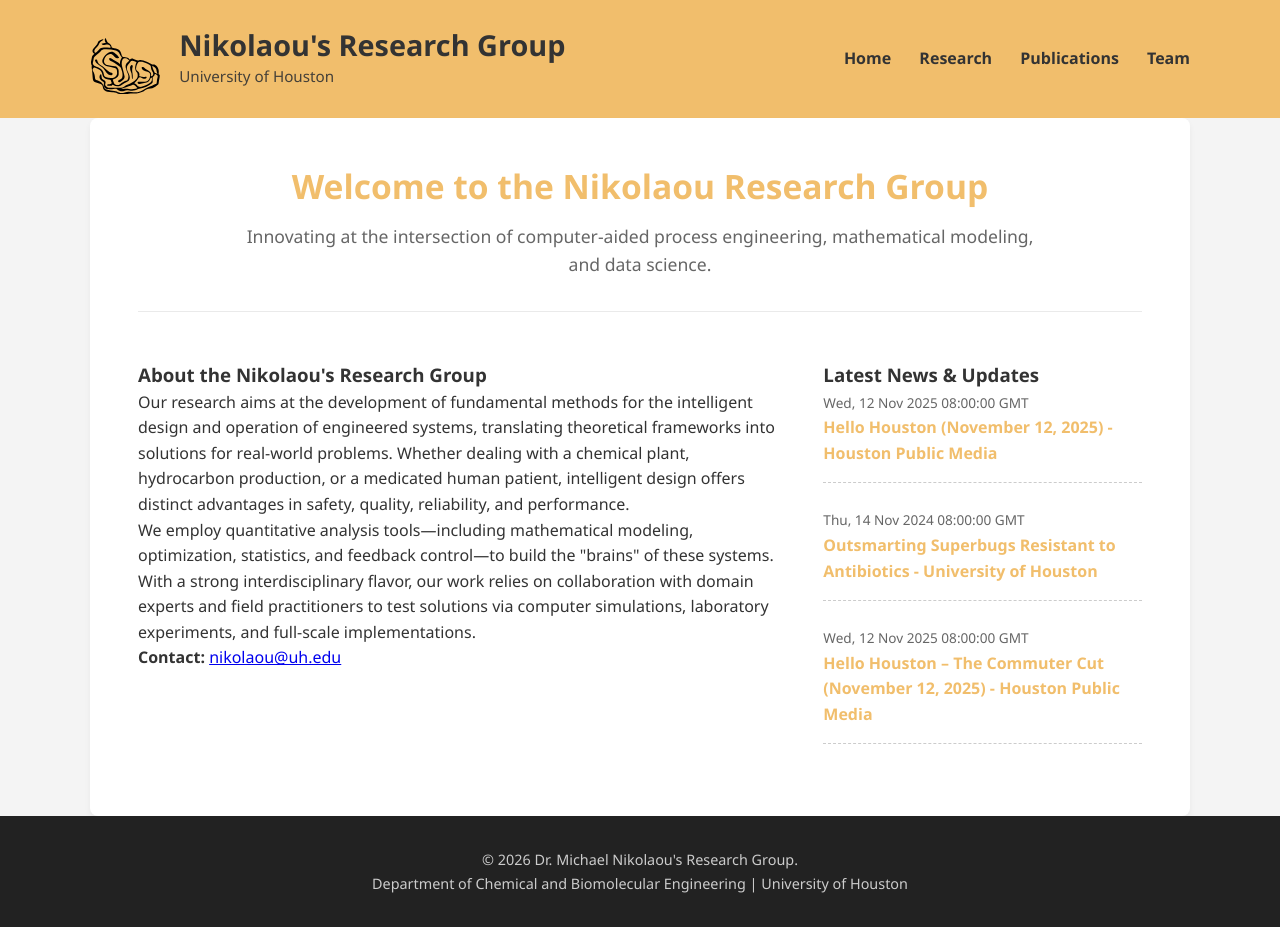
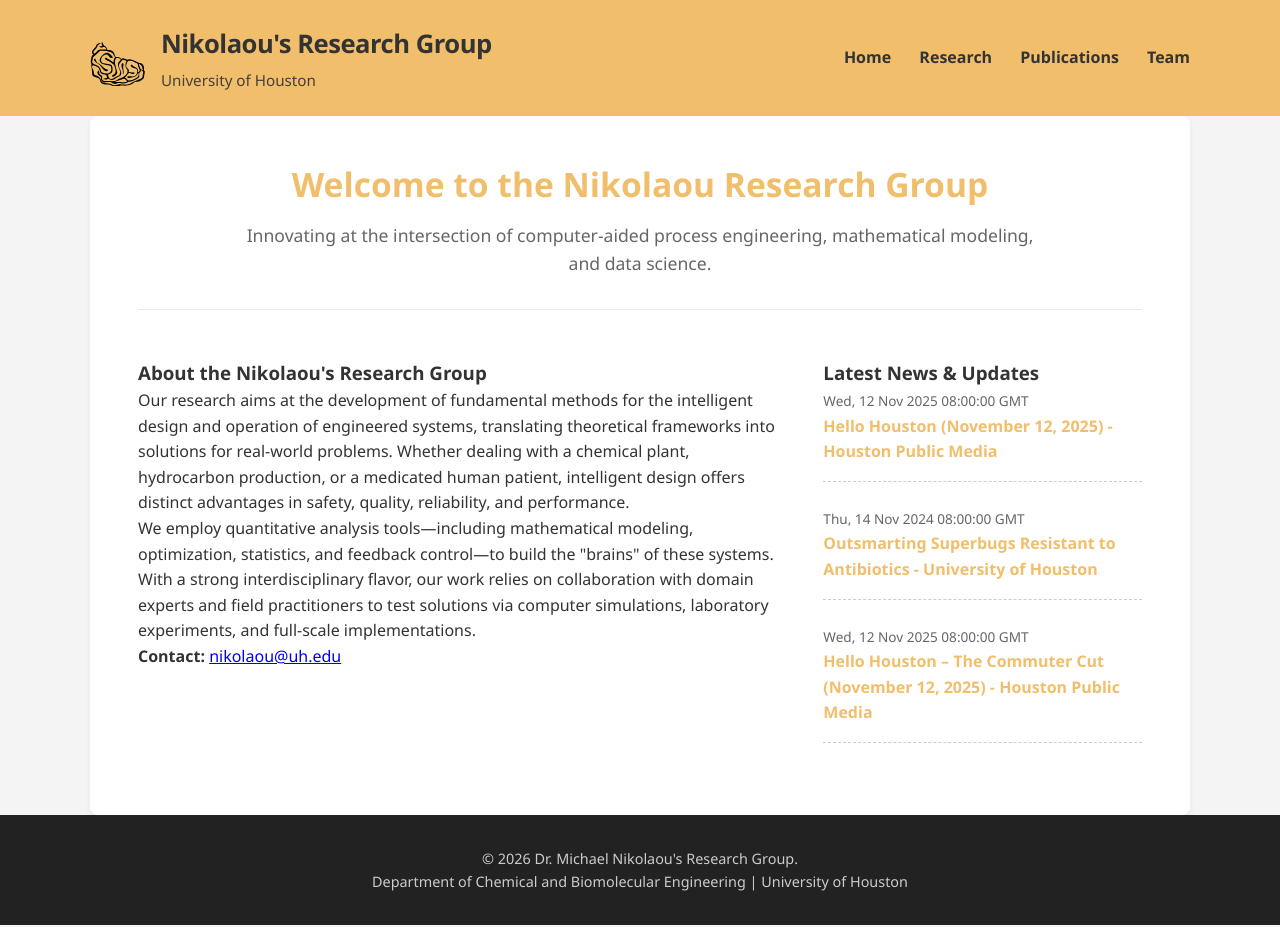
Before and after one commit to GALGAT/nikolaou-lab, a Jekyll site: the page built from index.html, in a window 1280 px wide. Built offline with Jekyll 4.4.1, drawn with Linux system fonts in a browser that asks for light colours.

Commit message:
Refine header logo size and add logo wrapper styles
Adjusted header logo height and added logo wrapper styles.

```diff
--- a/css/style.css
+++ b/css/style.css
@@ -48,14 +48,19 @@
 }
 
 .header-logo {
-    height: 70px; /* Scaled up to match the two lines of text */
+    height: 55px; /* Reduced from 70px for better balance */
     width: auto;
 }
 
+.logo-wrapper {
+    display: flex;
+    align-items: center;
+    gap: 1rem; /* Tighter gap for a more cohesive look */
+}
+
 .logo-text h1 {
-    font-size: 1.8rem;
-    margin-bottom: 0;
-    line-height: 1.1; /* Keeps the title and subtitle tightly grouped */
+    font-size: 1.6rem; /* Slightly smaller to prevent mobile wrapping */
+    letter-spacing: -0.5px; /* Makes the title look sharper */
 }
 
 .logo-text .subtitle {
```
